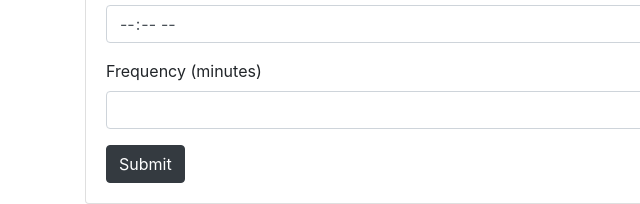
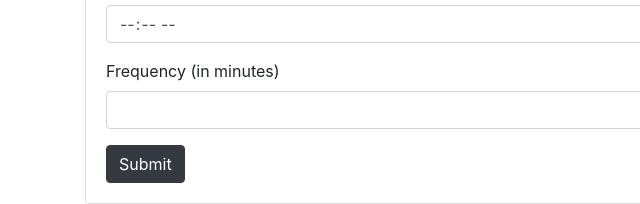
Before and after one commit to seiretsym/train_schedule, a plain HTML site: page index.html in a window 1280 px wide. Shown: the part 708-912 px from the top of the page, 0-640 px from the left. Drawn offline with nearby package versions, Linux system fonts and the light colour scheme; no server answers.

Commit message:
change text for frequency (more intuitive)

```diff
--- a/index.html
+++ b/index.html
@@ -62,7 +62,7 @@
                         <input type="time" class="form-control" id="firstTrainTime">
                     </div>
                     <div class="form-group">
-                        <label id="lbl4">Frequency (minutes)</label>
+                        <label id="lbl4">Frequency (in minutes)</label>
                         <input type="number" class="form-control" id="trainFrequency">
                     </div>
                     <button type="submit" class="btn btn-dark" id="submitTrain">Submit</button>
```
